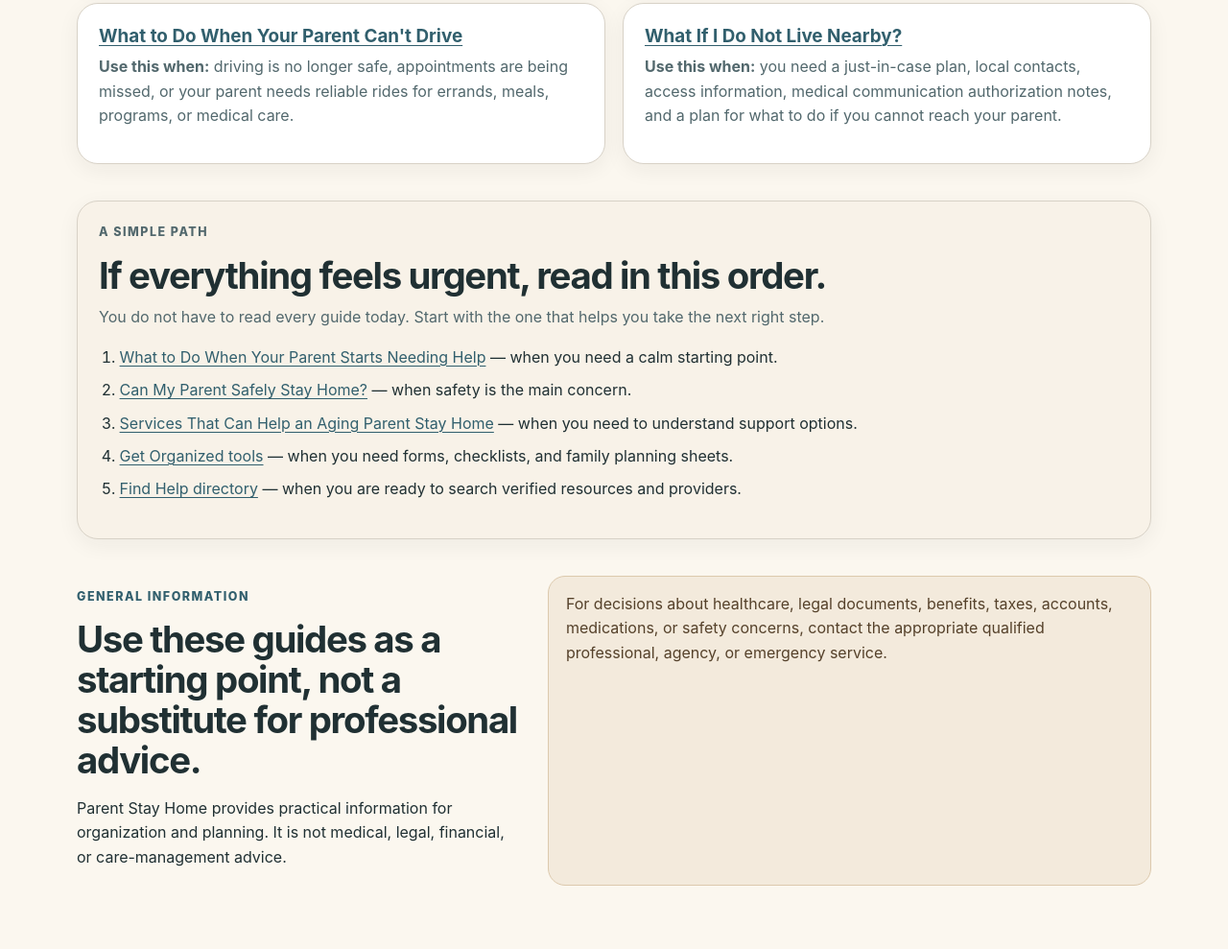
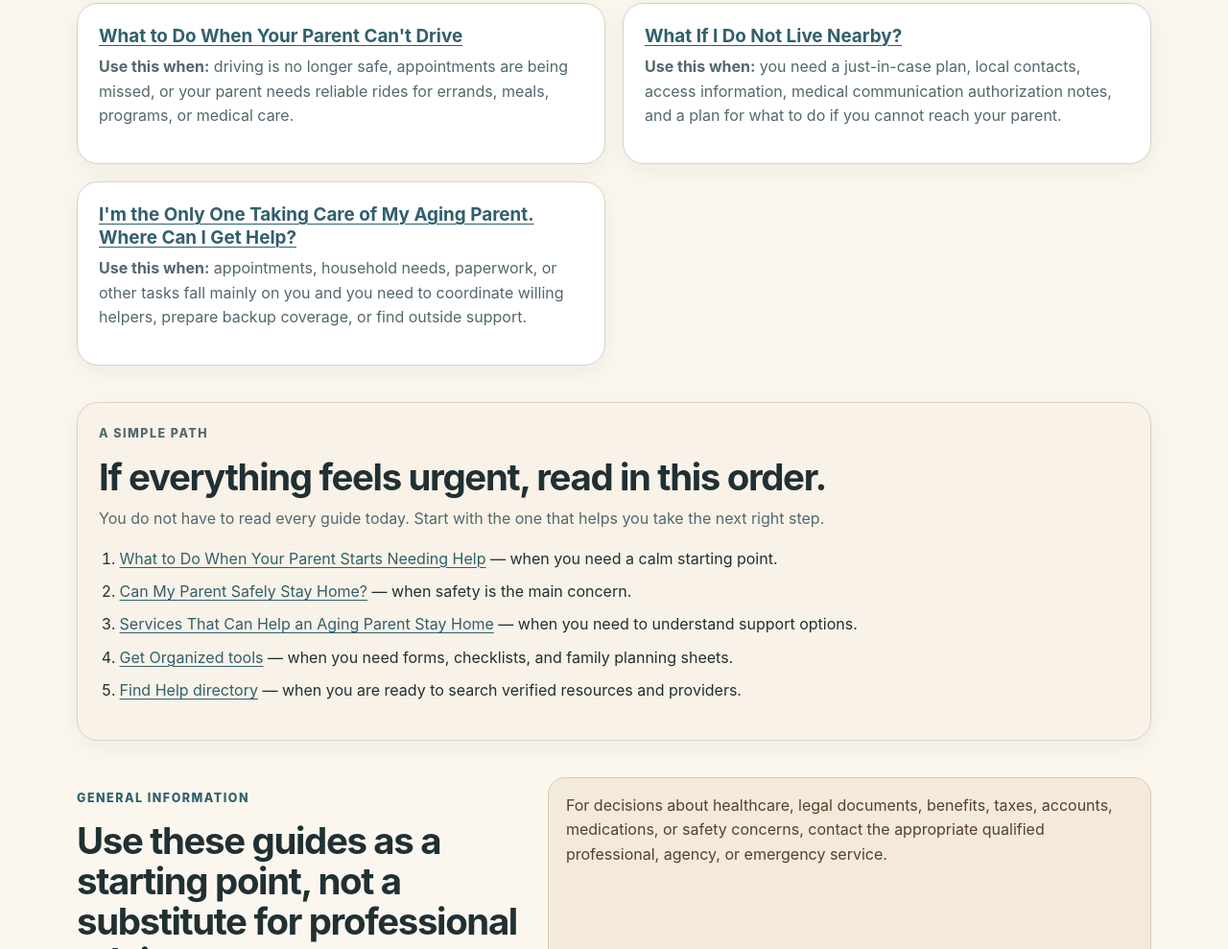
Before and after one commit to WOA-Studios/parent-stay-home, a plain HTML site: page guides/index.html in a window 1280 px wide. Shown: the part 2628-3617 px from the top of the page at 96% size. Drawn offline with Linux system fonts and the light colour scheme.

Commit message:
Link caregiving coordination guide from Guides index

```diff
--- a/guides/index.html
+++ b/guides/index.html
@@ -67,6 +67,7 @@
     <article class="card"><h3><a href="/guides/what-to-know-about-parents-finances/">What Information Should I Know About My Parent's Finances?</a></h3><p><strong>Use this when:</strong> bills, benefits, insurance, taxes, accounts, or important financial information are hard to locate or understand.</p></article>
     <article class="card"><h3><a href="/guides/what-to-do-when-parent-cant-drive/">What to Do When Your Parent Can't Drive</a></h3><p><strong>Use this when:</strong> driving is no longer safe, appointments are being missed, or your parent needs reliable rides for errands, meals, programs, or medical care.</p></article>
     <article class="card"><h3><a href="/get-organized/long-distance-caregiving-checklist/">What If I Do Not Live Nearby?</a></h3><p><strong>Use this when:</strong> you need a just-in-case plan, local contacts, access information, medical communication authorization notes, and a plan for what to do if you cannot reach your parent.</p></article>
+    <article class="card"><h3><a href="/guides/sharing-caregiving-responsibilities/">I'm the Only One Taking Care of My Aging Parent. Where Can I Get Help?</a></h3><p><strong>Use this when:</strong> appointments, household needs, paperwork, or other tasks fall mainly on you and you need to coordinate willing helpers, prepare backup coverage, or find outside support.</p></article>
   </div>
 </section>
 
```
